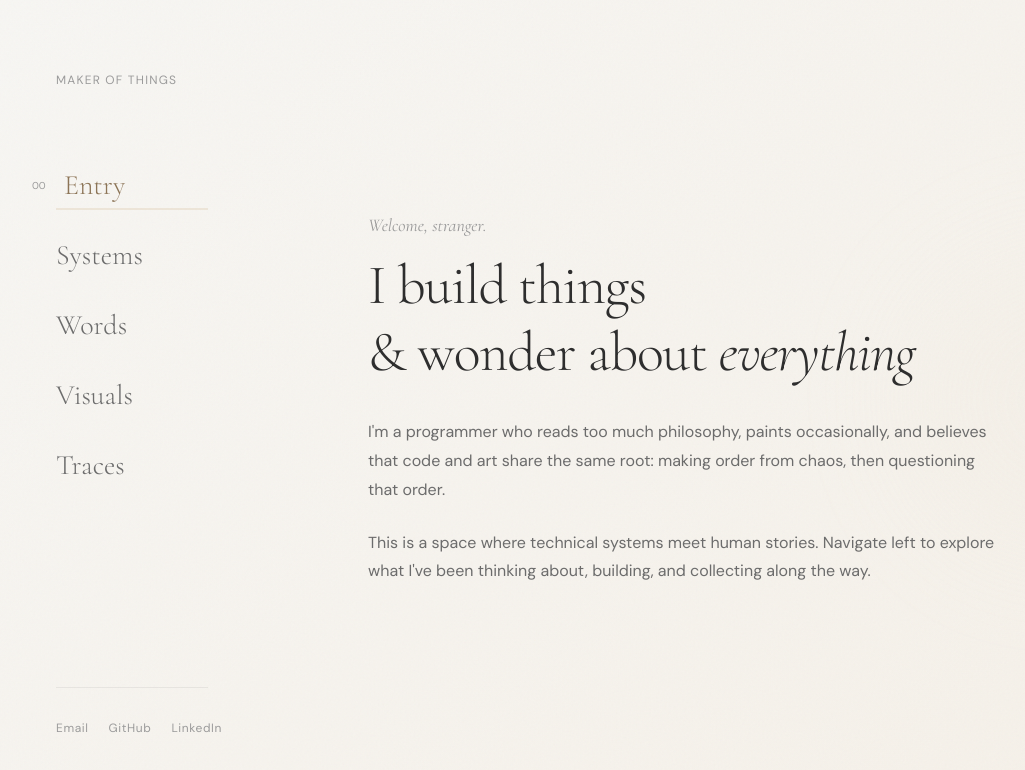
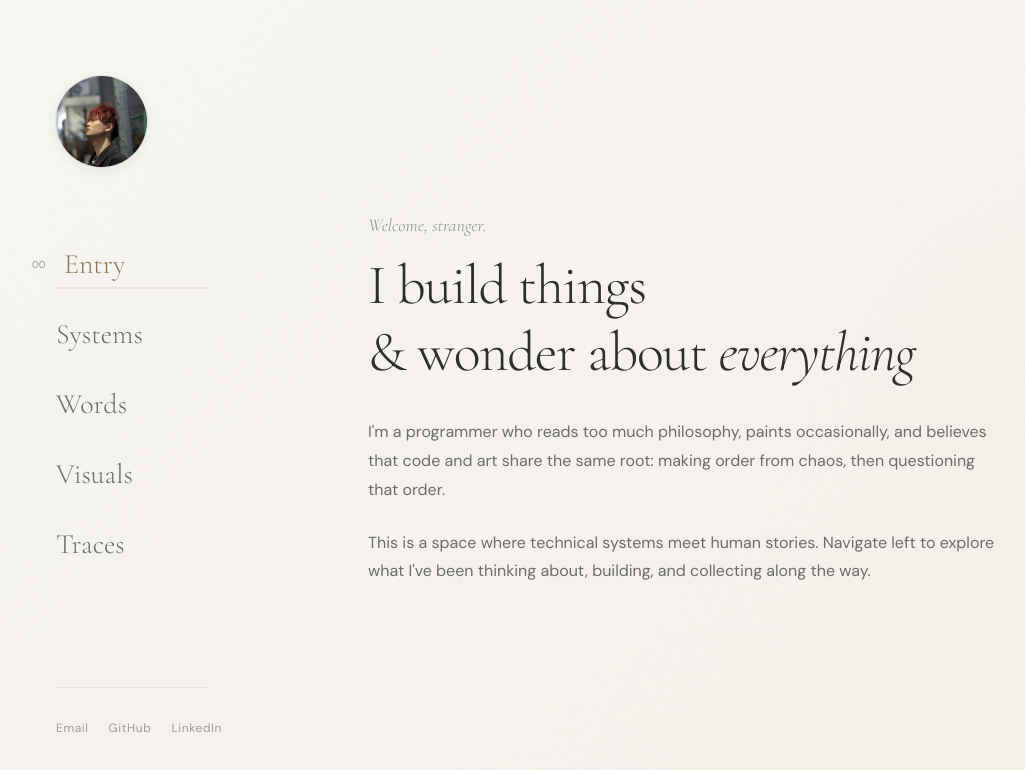
Before and after one commit to ianKa1/ianKa1.github.io, a React (Vite) app: page / in a window 1280 px wide. Shown: the top 770 px of the page, without its empty margins (8-1033 px from the left). Built offline with nearby package versions, Linux system fonts and the light colour scheme.

Commit message:
(feat): add circular sidebar avatar sized to category underline

```diff
--- a/src/components/Navigation.module.css
+++ b/src/components/Navigation.module.css
@@ -22,12 +22,22 @@
   color: var(--text-primary);
 }
 
-.tagline {
-  font-size: 0.75rem;
-  color: var(--text-muted);
-  margin-top: 0.5rem;
-  letter-spacing: 0.1em;
-  text-transform: uppercase;
+.avatar {
+  display: block;
+  /* 60% of the category underline. The `.accent` span fills its
+     category item, which spans the sidebar column inside the nav
+     padding — i.e. `--nav-width - 2 * --content-padding`. Both
+     variables scale across breakpoints, so this stays in proportion. */
+  width: calc((var(--nav-width) - 2 * var(--content-padding)) * 0.6);
+  height: calc((var(--nav-width) - 2 * var(--content-padding)) * 0.6);
+  margin-top: 0.75rem;
+  border-radius: 50%;
+  object-fit: cover;
+  /* Hairline ring in warm paper tone so the portrait feels framed,
+     plus a soft shadow to lift it off the page. */
+  box-shadow:
+    0 0 0 1px rgba(0, 0, 0, 0.06),
+    0 4px 14px rgba(0, 0, 0, 0.06);
 }
 
 .categories {
@@ -196,9 +206,8 @@
     font-size: 2rem;
   }
 
-  .tagline {
-    font-size: 0.875rem;
-    margin-top: 0.75rem;
+  .avatar {
+    margin-top: 1rem;
   }
 
   .header {
@@ -229,10 +238,6 @@
     font-size: 2.25rem;
   }
 
-  .tagline {
-    font-size: 1rem;
-  }
-
   .header {
     margin-bottom: 6rem;
   }
--- a/src/components/Navigation.tsx
+++ b/src/components/Navigation.tsx
@@ -27,14 +27,14 @@ export function Navigation({
         >
 
         </motion.div>
-        <motion.div
-          className={styles.tagline}
-          initial={{ opacity: 0 }}
-          animate={{ opacity: 1 }}
-          transition={{ duration: 0.6, delay: 0.3 }}
-        >
-          Maker of things
-        </motion.div>
+        <motion.img
+          src="/avator.jpg"
+          alt="Portrait"
+          className={styles.avatar}
+          initial={{ opacity: 0, scale: 0.92 }}
+          animate={{ opacity: 1, scale: 1 }}
+          transition={{ duration: 0.6, delay: 0.3, ease: [0.4, 0, 0.2, 1] }}
+        />
       </div>
 
       <div className={styles.categories}>
```
Also changed, not shown: public/avator.jpg (added).
